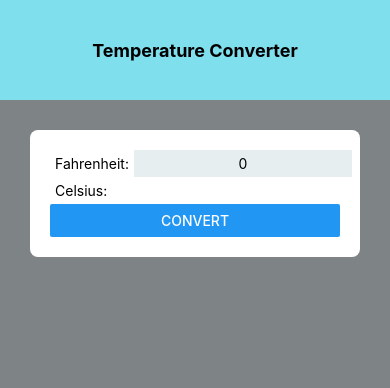
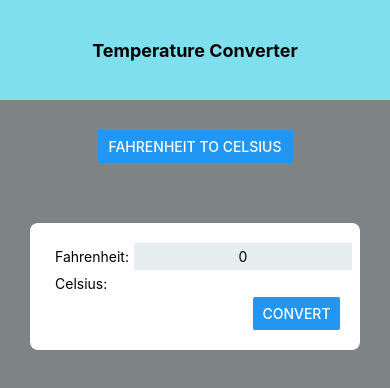
Before and after one commit to DanDaMan23/TemperatureConverterMobile, a React Native app: screen / in a window 390 px wide. Shown: the top 388 px of the page. Built offline with nearby package versions, Linux system fonts and the light colour scheme.

Commit message:
Conversion Button

```diff
--- a/App.js
+++ b/App.js
@@ -1,23 +1,41 @@
 import { StatusBar } from "expo-status-bar";
-import React, { useState } from "react";
+import React, { useEffect, useState } from "react";
 import { StyleSheet, Text, View, Button, TextInput } from "react-native";
 
 import Header from "./components/Header";
 import Card from "./components/Card";
 
-export default function App() {
+const App = () => {
   const [currentTemperature, setCurrentTemperature] = useState('0');
   const [convertedTemperature, setConvertedTemperature] = useState('');
+  const [isFtoC, setIsFtoC] = useState(true);
+
+  const F_TO_C = "Fahrenheit to Celsius";
+  const C_TO_F = "Celsius to Fahrenheit";
+
+
+  useEffect(() => {
+
+  }, [])
+
+  const switchConversion = () => {
+    setIsFtoC(prevIsFtoC => !prevIsFtoC);
+    console.log(isFtoC);
+  }
 
   const fahrenheitToCelsius = (temperature) => {
-    let celsius = ((parseFloat(temperature) - 32) * (5/9) ).toFixed(2);
-    setConvertedTemperature(celsius.toString() );
-    console.log(celsius)
+    let convertedTemp = ((parseFloat(temperature) - 32) * (5/9) ).toFixed(2);
+    setConvertedTemperature(convertedTemp.toString() );
+    console.log(convertedTemp)
   }
 
   return (
     <View style={styles.screen}>
       <Header title="Temperature Converter" />
+
+      <View style={styles.conversionSwitchButton}>
+        <Button title={isFtoC ? F_TO_C : C_TO_F} onPress={switchConversion} />
+      </View>
 
       <Card>
         <View style={styles.container}>
@@ -35,7 +53,11 @@ export default function App() {
           <Text>{convertedTemperature}</Text>
         </View>
 
-        <Button title="Convert" style={styles.convertButton} onPress={fahrenheitToCelsius.bind(this, currentTemperature)} />
+        <View style={styles.convertButton}>
+          <Button title="Convert" onPress={fahrenheitToCelsius.bind(this, currentTemperature)} />
+        </View>
+
+
       </Card>
 
       <StatusBar style="auto" />
@@ -63,6 +85,14 @@ const styles = StyleSheet.create({
   },
   convertButton: {
     width: '30%',
-    backgroundColor: "red"
-  }
+    alignSelf: 'flex-end'
+  },
+  conversionSwitchButton: {
+    width: '50%',
+    marginVertical: 30,
+    alignSelf: 'center'
+  },
+
 });
+
+export default App;
```
